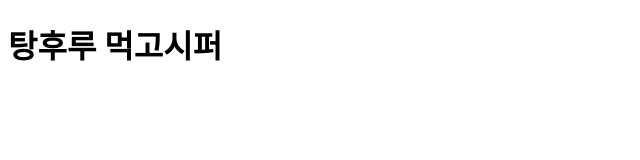
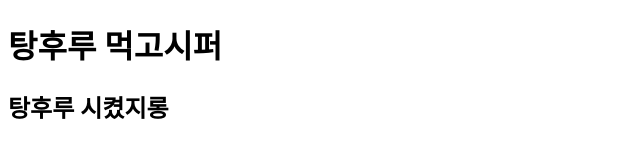
Before and after one commit to hanhj0516/garyworld, a plain HTML site: page index.html in a window 1280 px wide. Shown: the whole page, without its empty margins (0-640 px from the left). Drawn offline with Linux system fonts and the light colour scheme.

Commit message:
탕후루 시켰지롱
귤 탕후루
사파이어포도 탕후루
파인애플 탕후루
딸기주스

```diff
--- a/index.html
+++ b/index.html
@@ -8,5 +8,6 @@
 </head>
 <body>
     <h1>탕후루 먹고시퍼</h1>
+    <h2>탕후루 시켰지롱</h2>
 </body>
 </html>
```
